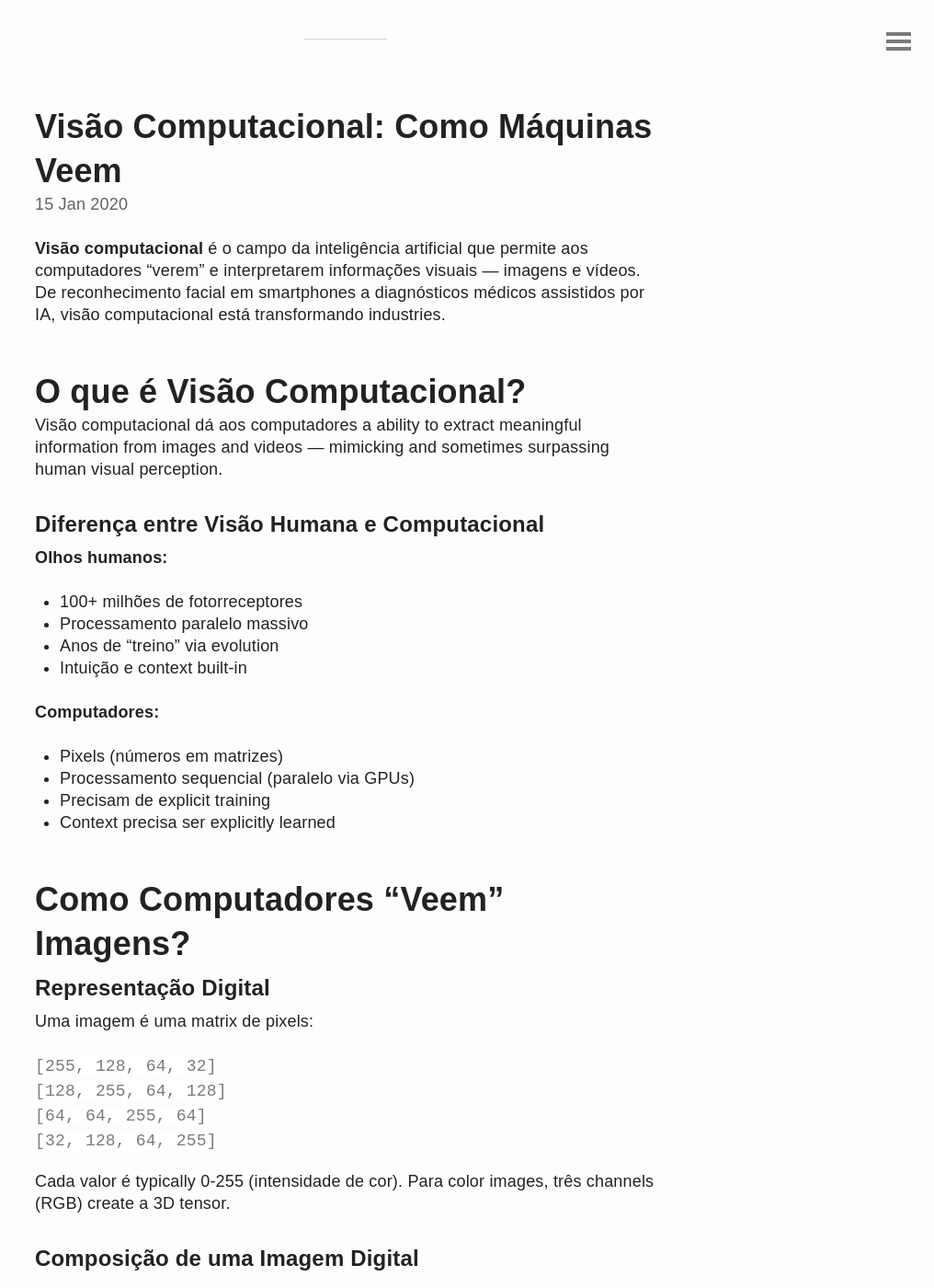
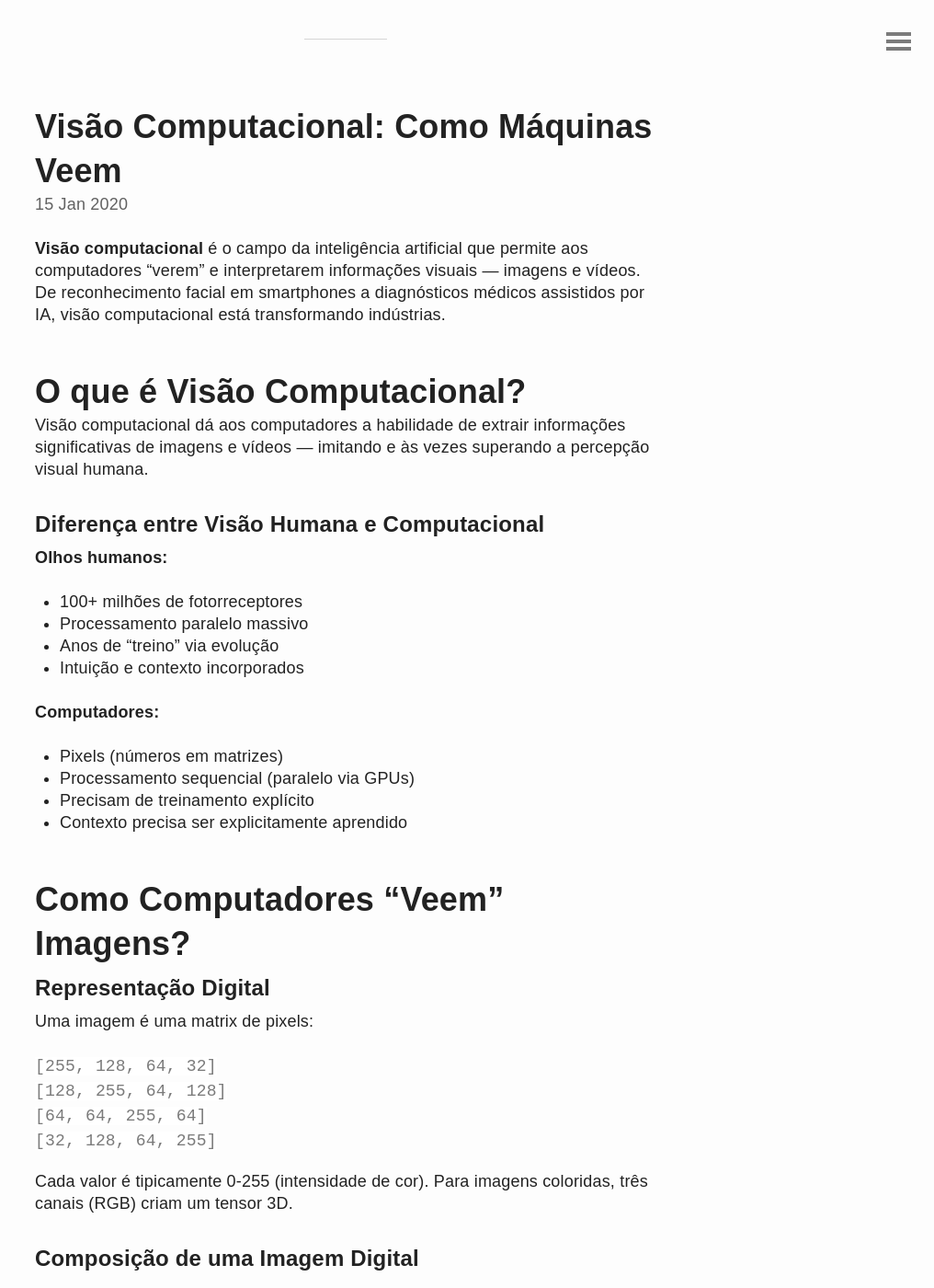
Before and after one commit to albertguedes/albertguedes.github.io, a Jekyll site: the page built from _posts/2020-01-15-visao-computacional-como-maquinas-veem.md, in a window 1280 px wide and 1400 px high, scrolled down 249 px. Shown: the whole window at 92% size, without its empty margins (264-1280 px from the left). Built offline with Jekyll 4.4.1, drawn with Linux system fonts in a browser that asks for light colours; some of the changed text lies outside the part shown.

Commit message:
Fix orthography in 2020-01-15-visao-computacional-como-maquinas-veem.md, 2020-05-22-regressao-linear-uma-introducao.md: rewrite to proper Portuguese

````diff
--- a/_posts/2020-01-15-visao-computacional-como-maquinas-veem.md
+++ b/_posts/2020-01-15-visao-computacional-como-maquinas-veem.md
@@ -5,25 +5,25 @@ description: "Entenda como algoritmos ensinam computadores a interpretar e enten
 date: 2020-01-15
 ---
 
-**Visão computacional** é o campo da inteligência artificial que permite aos computadores "verem" e interpretarem informações visuais — imagens e vídeos. De reconhecimento facial em smartphones a diagnósticos médicos assistidos por IA, visão computacional está transformando industries.
+**Visão computacional** é o campo da inteligência artificial que permite aos computadores "verem" e interpretarem informações visuais — imagens e vídeos. De reconhecimento facial em smartphones a diagnósticos médicos assistidos por IA, visão computacional está transformando indústrias.
 
 ## O que é Visão Computacional?
 
-Visão computacional dá aos computadores a ability to extract meaningful information from images and videos — mimicking and sometimes surpassing human visual perception.
+Visão computacional dá aos computadores a habilidade de extrair informações significativas de imagens e vídeos — imitando e às vezes superando a percepção visual humana.
 
 ### Diferença entre Visão Humana e Computacional
 
 **Olhos humanos:**
 - 100+ milhões de fotorreceptores
 - Processamento paralelo massivo
-- Anos de "treino" via evolution
-- Intuição e context built-in
+- Anos de "treino" via evolução
+- Intuição e contexto incorporados
 
 **Computadores:**
 - Pixels (números em matrizes)
 - Processamento sequencial (paralelo via GPUs)
-- Precisam de explicit training
-- Context precisa ser explicitly learned
+- Precisam de treinamento explícito
+- Contexto precisa ser explicitamente aprendido
 
 ## Como Computadores "Veem" Imagens?
 
@@ -38,7 +38,7 @@ Uma imagem é uma matrix de pixels:
 [32, 128, 64, 255]
 ```
 
-Cada valor é typically 0-255 (intensidade de cor). Para color images, três channels (RGB) create a 3D tensor.
+Cada valor é tipicamente 0-255 (intensidade de cor). Para imagens coloridas, três canais (RGB) criam um tensor 3D.
 
 ### Composição de uma Imagem Digital
 
@@ -101,25 +101,25 @@ Arquitetura especializada para dados espaciais:
 **Pooling**:
 - Reduz dimensionalidade
 - Mantém informações importantes
-- Translation invariance
+- Invariância à translação
 
 **Fully Connected Layers**:
-- Classificam based nas features extraídas
+- Classificam baseados nas features extraídas
 
 ### Arquiteturas Importantes
 
-**LeNet (1998)**: Pioneira, handwritten digit recognition
+**LeNet (1998)**: Pioneira, reconhecimento de dígitos manuscritos
 **AlexNet (2012)**: Revolução deep learning em visão
 **VGG (2014)**: Simplicidade e profundidade
-**ResNet (2015)**: Skip connections, enable training of very deep networks
-**EfficientNet (2019)**: Balance accuracy e efficiency
+**ResNet (2015)**: Conexões skip, permite treinamento de redes muito profundas
+**EfficientNet (2019)**: Equilibra acurácia e eficiência
 
 ### Transfer Learning em Visão
 
 Semelhante a NLP, transfer learning é crucial:
 
 1. CNN pré-treinada em ImageNet (14 milhões de imagens)
-2. Fine-tune em dataset específico (ex: radiografias)
+2. Fine-tuning em dataset específico (ex: radiografias)
 3. Bom resultado com poucos dados
 
 ## Aplicações Práticas
````
Also changed, not shown: other parts of _posts/2020-01-15-visao-computacional-como-maquinas-veem.md (+10 -10 lines), _posts/2020-05-22-regressao-linear-uma-introducao.md (+9 -9 lines).
